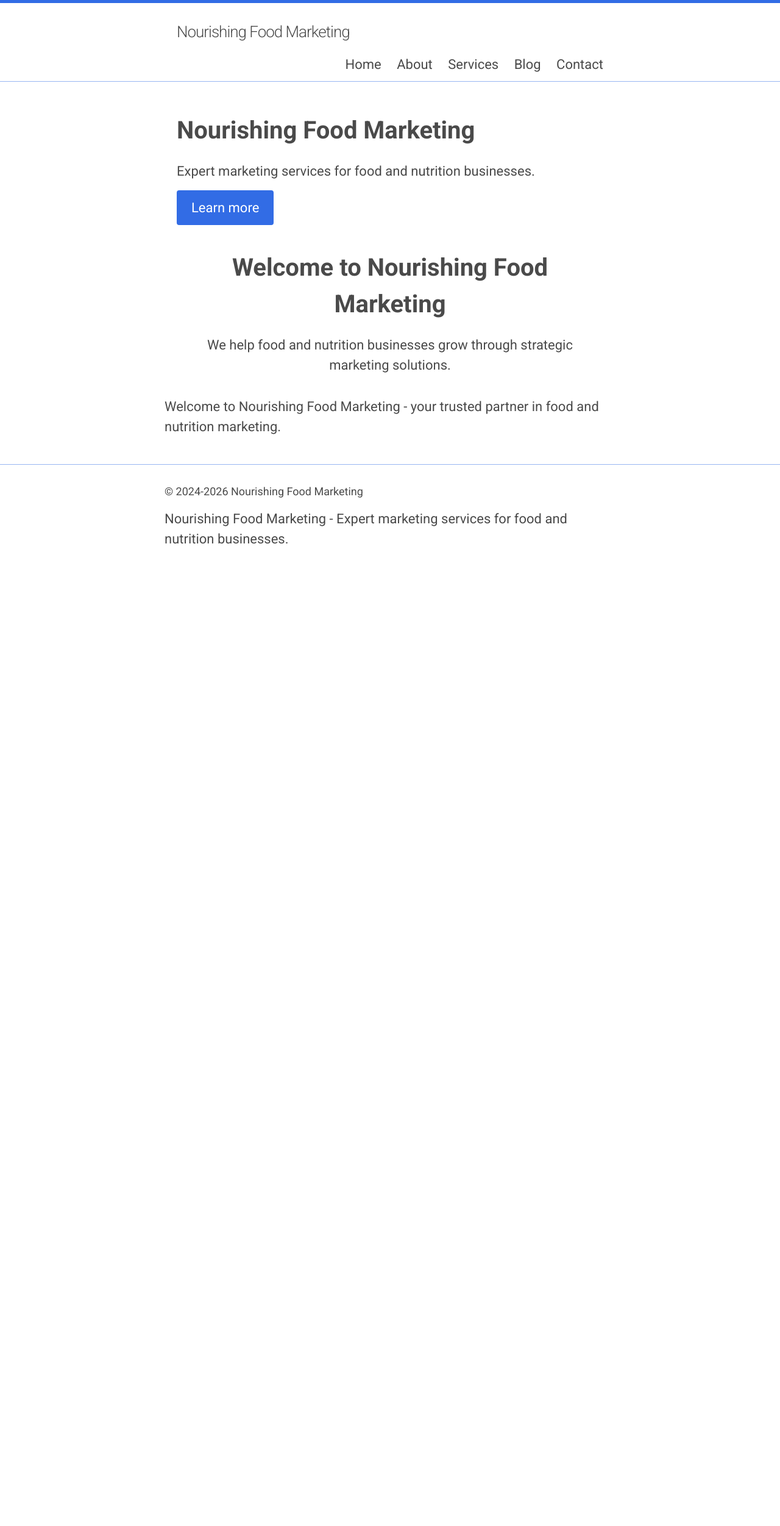
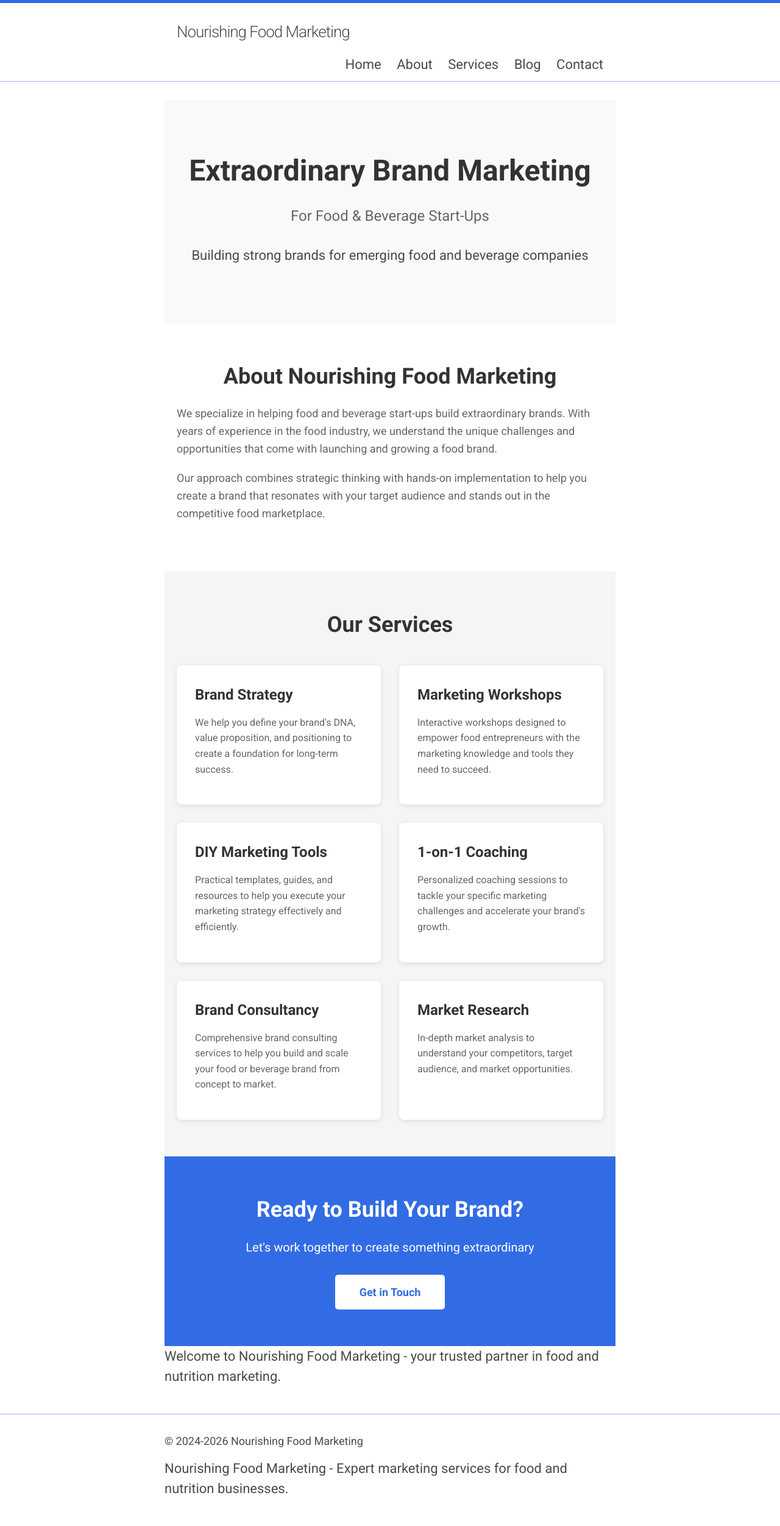
Before and after one commit to sekka1/nourishingfoodmarketing, a Jekyll site: the page built from index.md, in a window 1280 px wide. Shown: the whole page at 61% size. Built offline with Jekyll 4.4.1, drawn with Linux system fonts in a browser that asks for light colours; before the commit the page ends 945 px from its top, so only the background shows below that.

Commit message:
Fix homepage: add proper baseurl, content structure, and styling
Agent-Logs-Url: https://github.com/sekka1/nourishingfoodmarketing/sessions/1401a5c1-0e21-44d7-a2cd-572d1cdc2e3d

Co-authored-by: sekka1 <575972+sekka1@users.noreply.github.com>

```diff
--- a/_config.yml
+++ b/_config.yml
@@ -44,7 +44,7 @@ minima:
 # Build settings
 theme: minima
 
-baseurl: ""
+baseurl: "/nourishingfoodmarketing"
 plugins:
  - jekyll-feed
  - jekyll-seo-tag
--- a/_layouts/home.html
+++ b/_layouts/home.html
@@ -3,31 +3,199 @@ layout: default
 title: Home
 ---
 
-<div class="homepage white-bg first-section">
-  <div class="section first-section-wrapper">
-    <div class="section-content">
-      <h1 class="header header-text-big">
-        Nourishing Food Marketing
-      </h1>
-      <p class="header-subtext">Expert marketing services for food and nutrition businesses.</p>
-      <a class="btn-hero" href="#about">
-        <div class="btn btn-short">
-          <span>Learn more</span>
-        </div>
-      </a>
-    </div>
-  </div>
+<style>
+/* Additional homepage-specific styles */
+.hero-section {
+  background-color: #f9f9f9;
+  padding: 80px 20px;
+  text-align: center;
+}
+
+.hero-section h1 {
+  font-size: 48px;
+  font-weight: 700;
+  color: #333;
+  margin-bottom: 20px;
+}
+
+.hero-section .tagline {
+  font-size: 24px;
+  color: #666;
+  margin-bottom: 30px;
+}
+
+.about-section {
+  padding: 60px 20px;
+  max-width: 1200px;
+  margin: 0 auto;
+}
+
+.about-section h2 {
+  font-size: 36px;
+  color: #333;
+  margin-bottom: 20px;
+  text-align: center;
+}
+
+.about-section p {
+  font-size: 18px;
+  line-height: 1.6;
+  color: #666;
+  margin-bottom: 20px;
+}
+
+.services-section {
+  background-color: #f5f5f5;
+  padding: 60px 20px;
+}
+
+.services-section h2 {
+  font-size: 36px;
+  color: #333;
+  margin-bottom: 40px;
+  text-align: center;
+}
+
+.services-grid {
+  display: grid;
+  grid-template-columns: repeat(auto-fit, minmax(300px, 1fr));
+  gap: 30px;
+  max-width: 1200px;
+  margin: 0 auto;
+}
+
+.service-card {
+  background: white;
+  padding: 30px;
+  border-radius: 8px;
+  box-shadow: 0 2px 8px rgba(0,0,0,0.1);
+}
+
+.service-card h3 {
+  font-size: 24px;
+  color: #333;
+  margin-bottom: 15px;
+}
+
+.service-card p {
+  font-size: 16px;
+  line-height: 1.6;
+  color: #666;
+}
+
+.cta-section {
+  padding: 60px 20px;
+  text-align: center;
+  background-color: #326CE5;
+  color: white;
+}
+
+.cta-section h2 {
+  font-size: 36px;
+  margin-bottom: 20px;
+  color: white;
+}
+
+.cta-section p {
+  font-size: 20px;
+  margin-bottom: 30px;
+}
+
+.cta-button {
+  display: inline-block;
+  padding: 15px 40px;
+  background-color: white;
+  color: #326CE5;
+  font-size: 18px;
+  font-weight: 600;
+  border-radius: 5px;
+  text-decoration: none;
+  transition: all 0.3s;
+}
+
+.cta-button:hover {
+  background-color: #f0f0f0;
+  transform: translateY(-2px);
+  box-shadow: 0 4px 12px rgba(0,0,0,0.2);
+}
+</style>
+
+<!-- Hero Section -->
+<div class="hero-section">
+  <h1>Extraordinary Brand Marketing</h1>
+  <p class="tagline">For Food & Beverage Start-Ups</p>
+  <p>Building strong brands for emerging food and beverage companies</p>
 </div>
 
-<section id="about" class="homepage section--padding">
-  <div class="section">
-    <h2 class="header center">
-      Welcome to Nourishing Food Marketing
-    </h2>
-    <p class="center">
-      We help food and nutrition businesses grow through strategic marketing solutions.
-    </p>
+<!-- About Section -->
+<section class="about-section">
+  <h2>About Nourishing Food Marketing</h2>
+  <p>
+    We specialize in helping food and beverage start-ups build extraordinary brands.
+    With years of experience in the food industry, we understand the unique challenges
+    and opportunities that come with launching and growing a food brand.
+  </p>
+  <p>
+    Our approach combines strategic thinking with hands-on implementation to help you
+    create a brand that resonates with your target audience and stands out in the
+    competitive food marketplace.
+  </p>
+</section>
+
+<!-- Services Section -->
+<section class="services-section">
+  <h2>Our Services</h2>
+  <div class="services-grid">
+    <div class="service-card">
+      <h3>Brand Strategy</h3>
+      <p>
+        We help you define your brand's DNA, value proposition, and positioning
+        to create a foundation for long-term success.
+      </p>
+    </div>
+    <div class="service-card">
+      <h3>Marketing Workshops</h3>
+      <p>
+        Interactive workshops designed to empower food entrepreneurs with the
+        marketing knowledge and tools they need to succeed.
+      </p>
+    </div>
+    <div class="service-card">
+      <h3>DIY Marketing Tools</h3>
+      <p>
+        Practical templates, guides, and resources to help you execute your
+        marketing strategy effectively and efficiently.
+      </p>
+    </div>
+    <div class="service-card">
+      <h3>1-on-1 Coaching</h3>
+      <p>
+        Personalized coaching sessions to tackle your specific marketing challenges
+        and accelerate your brand's growth.
+      </p>
+    </div>
+    <div class="service-card">
+      <h3>Brand Consultancy</h3>
+      <p>
+        Comprehensive brand consulting services to help you build and scale
+        your food or beverage brand from concept to market.
+      </p>
+    </div>
+    <div class="service-card">
+      <h3>Market Research</h3>
+      <p>
+        In-depth market analysis to understand your competitors, target audience,
+        and market opportunities.
+      </p>
+    </div>
   </div>
 </section>
 
+<!-- CTA Section -->
+<section class="cta-section">
+  <h2>Ready to Build Your Brand?</h2>
+  <p>Let's work together to create something extraordinary</p>
+  <a href="{{ '/contact' | relative_url }}" class="cta-button">Get in Touch</a>
+</section>
+
 {{ content }}
```
Also changed, not shown: assets/images/README.md (added, +2 -0 lines), assets/images/logo/README.md (added, +2 -0 lines).
